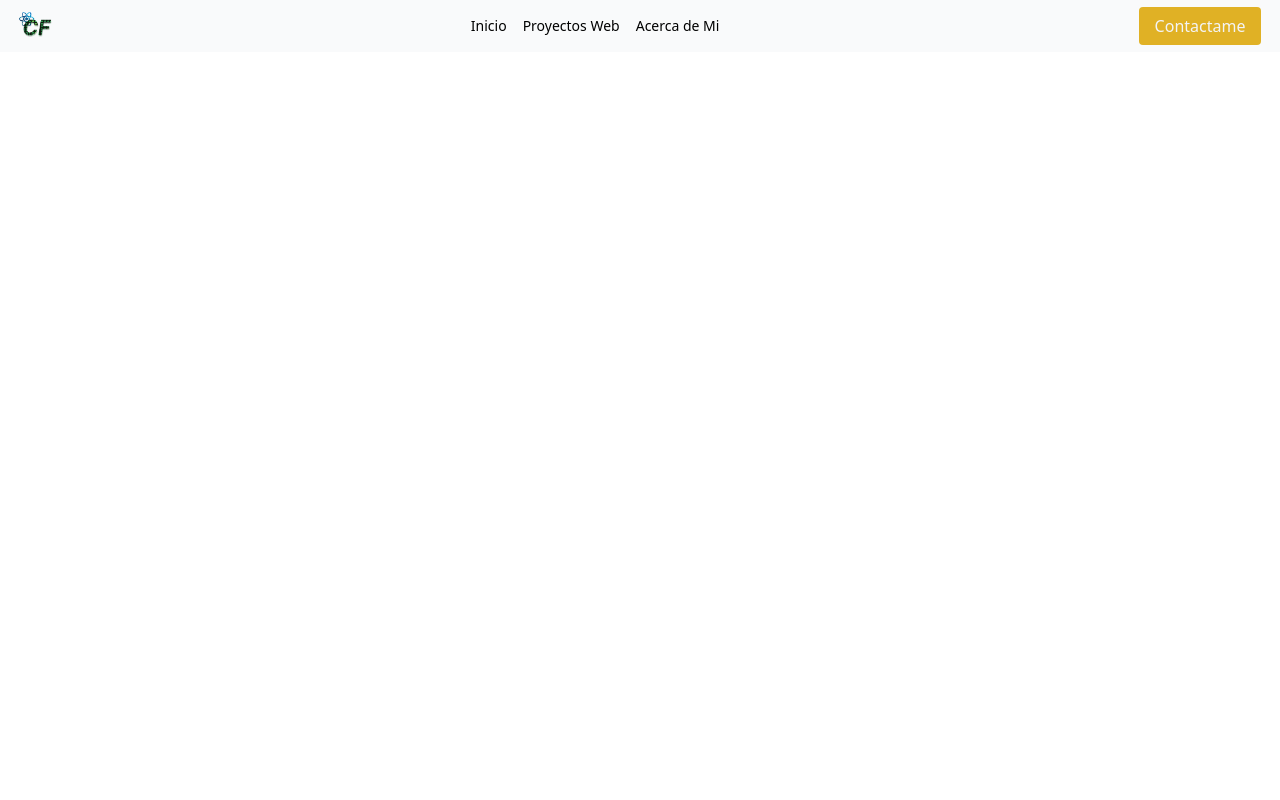
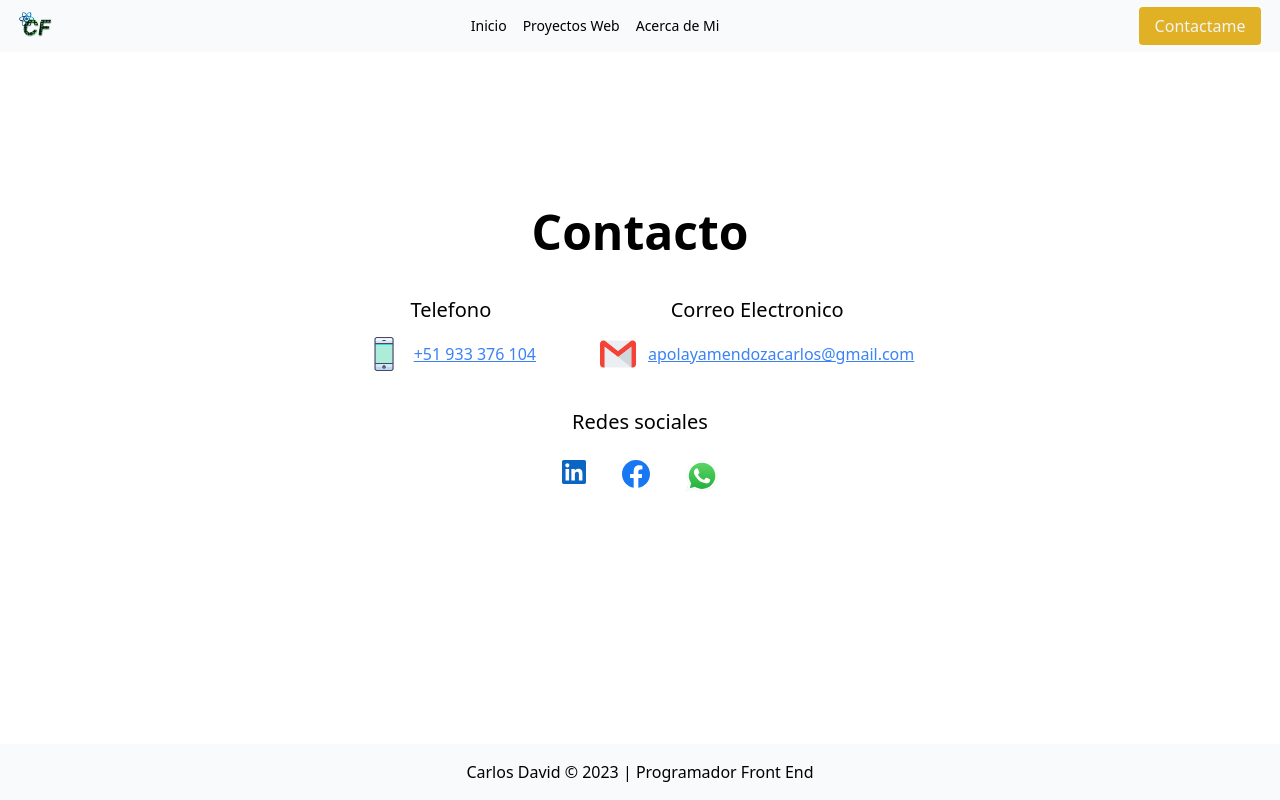
Before and after one commit to CarlosDavid-AM/Carlos-Developer, a React (Vite) app: page /contacto in a window 1280 px wide. Built offline with nearby package versions, Linux system fonts and the light colour scheme.

Commit message:
Se termina la pagina de Contacto con sus componentes.

```diff
--- /dev/null
+++ b/src/component/atm/Contactos/Correo.jsx
@@ -0,0 +1,19 @@
+import Gmail from "../../../img/gmail.png"
+
+const Correo = () => {
+  return(
+    <div>
+      <h2 className="font-medium text-xl">
+      Correo Electronico
+      </h2>
+      <div className="flex justify-center items-center mt-3 gap-x-3">
+        <img src={Gmail} className="h-9" alt="gmail"/>
+        <a href="mailto:apolayamendozacarlos@gmail.com" className="underline text-blue-500">
+          apolayamendozacarlos@gmail.com
+        </a>
+      </div>
+    </div>
+  )
+}
+
+export default Correo
--- /dev/null
+++ b/src/component/atm/Contactos/Redes.jsx
@@ -0,0 +1,27 @@
+import Linkedin from "../../../img/svg/linkedin.svg"
+import Facebook from "../../../img/svg/facebook.svg"
+import Whatsapp from "../../../img/svg/whatsapp.svg"
+
+const Redes = () => {
+  return(
+    <div className="mt-9">
+      <h2 className="font-medium text-xl">
+        Redes sociales
+      </h2>
+      <div className="flex gap-x-9 justify-center mt-6">
+        <a href="https://www.linkedin.com/in/carlos-david-apolaya-mendoza-a30122219?lipi=urn%3Ali%3Apage%3Ad_flagship3_profile_view_base_contact_details%3BavHozhMVRIyBKbLODyZK3A%3D%3D"
+        target="_blank">
+          <img src={Linkedin} className="h-6" alt="linkedin" />
+          </a>
+        <a href="https://www.facebook.com/david.apolaya.526/" target="_blank">
+          <img src={Facebook} className="h-7" alt="facebook" />
+        </a>
+        <a href="tel:933376104">
+          <img src={Whatsapp} className="h-8" alt="whatsapp" />
+        </a>
+      </div>
+    </div>
+  )
+}
+
+export default Redes
--- /dev/null
+++ b/src/component/atm/Contactos/Telefono.jsx
@@ -0,0 +1,19 @@
+import celular from "../../../img/telefono.png"
+
+const Telefono = () => {
+  return(
+    <div>
+      <h2 className="font-medium text-xl">
+        Telefono
+      </h2>
+      <div className="flex justify-center items-center mt-3 gap-x-3">
+        <img src={celular} className="h-9" alt="telefono"/>
+        <a href="tel:933376104" className="underline text-blue-500">
+          +51 933 376 104
+        </a>
+      </div>
+    </div>
+  )
+}
+
+export default Telefono
--- a/src/pages/Contacto.jsx
+++ b/src/pages/Contacto.jsx
@@ -1,9 +1,35 @@
 import MainHeader from "../component/MainHeader"
+import Correo from "../component/atm/Contactos/Correo"
+import Redes from "../component/atm/Contactos/Redes"
+import Telefono from "../component/atm/Contactos/Telefono"
 
 const Contacto = () => {
   return(
     <div>
       <MainHeader/>
+      <div>
+        <div className="container mx-auto pt-52 text-center">
+          <h1 className="font-semibold text-5xl">
+            Contacto
+          </h1>
+
+          <div className="flex justify-center mt-10 gap-x-16 text-center">
+            {/* Telefono */}
+          <Telefono/>
+
+          {/* Correo electronico */}
+          <Correo/>
+
+          </div>
+
+          {/* Redes Sociales */}
+          <Redes/>
+        </div>
+      </div>
+
+      <div className="bg-gray-50 text-center py-4 absolute bottom-0 w-full">
+        <p>Carlos David © 2023 | Programador Front End</p>
+      </div>
     </div>
   )
 }
```
